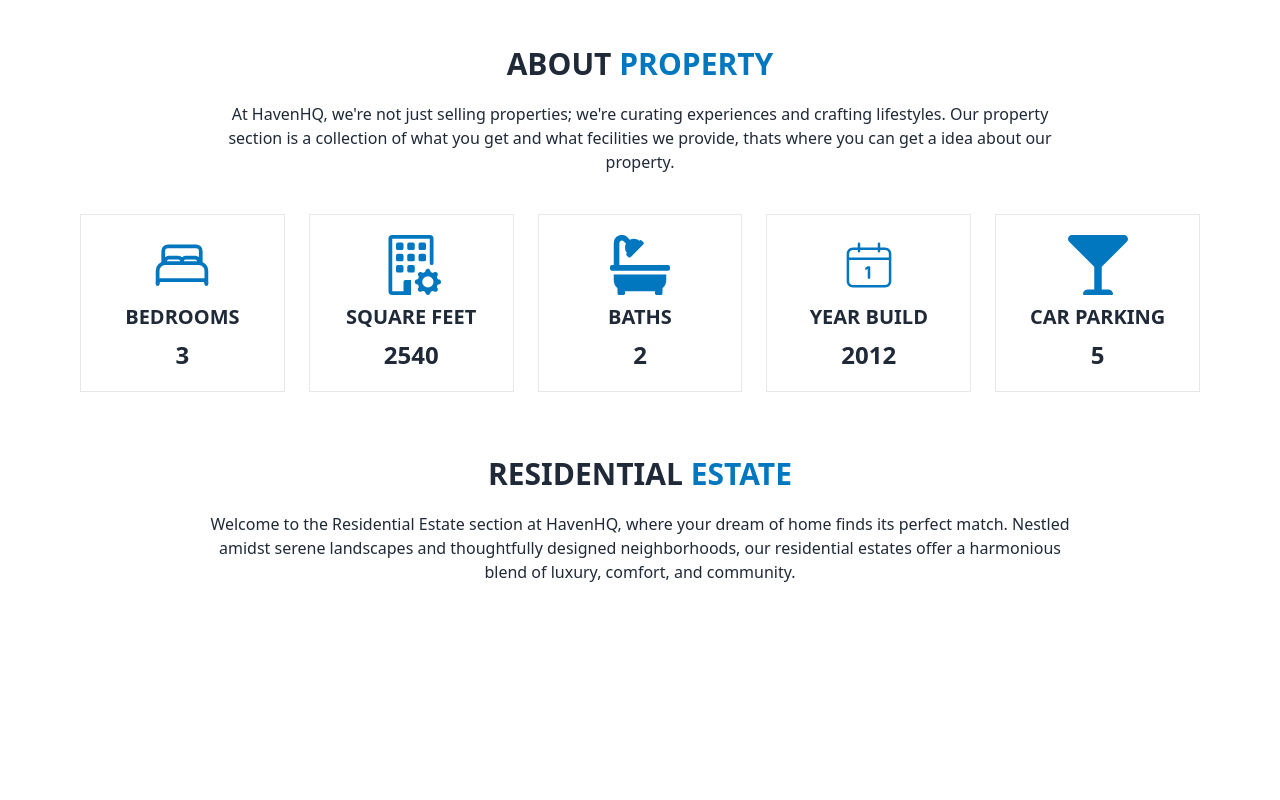
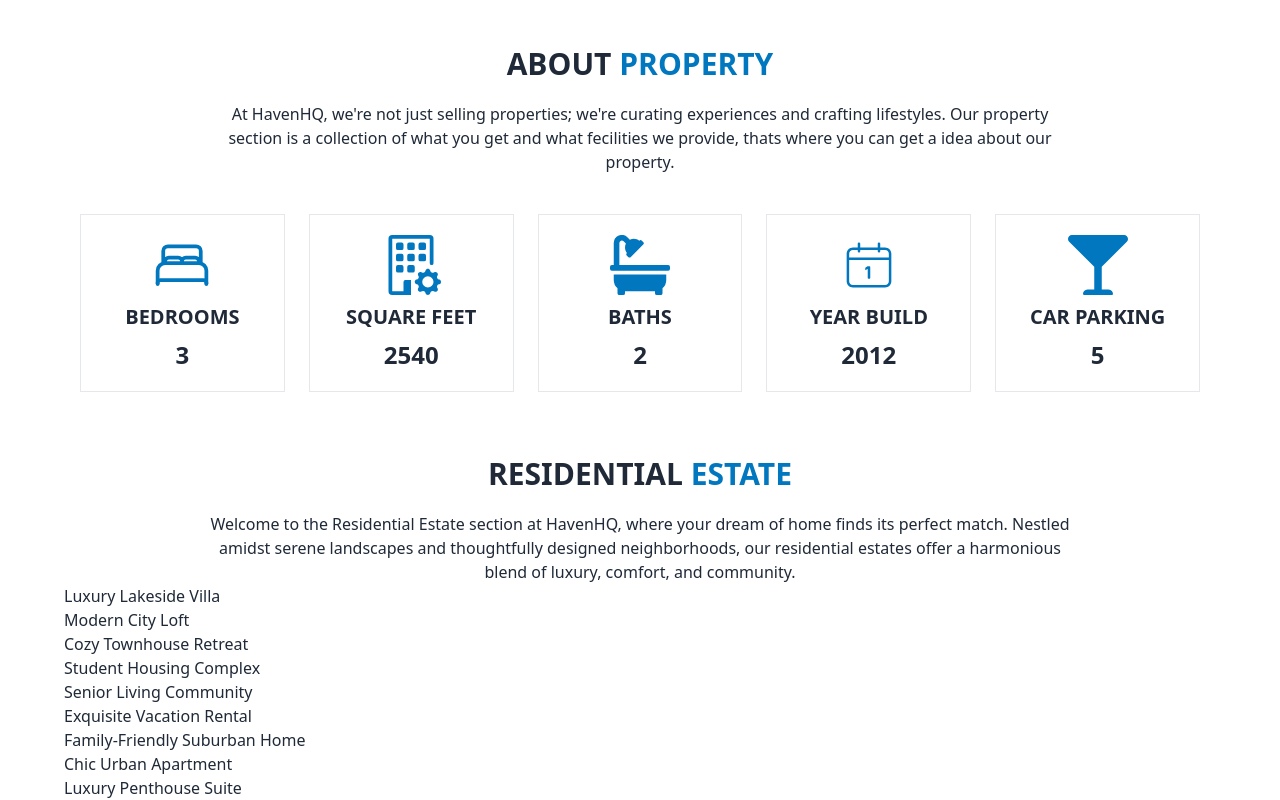
Before and after one commit to joysaha023/real-estate-react-projects, a React (Vite) app: page / in a window 1280 px wide. Shown: the part 726-1526 px from the top of the page. Before the commit the page ends 1310 px from the top, so only its background shows below. Built offline with nearby package versions, Linux system fonts and the light colour scheme.

Commit message:
create hooks and get data and show destructure data

```diff
--- a/public/data.json
+++ b/public/data.json
@@ -70,5 +70,41 @@
       "location": "Coastal Retreat",
       "facilities": ["Private Beach Access", "Infinity Pool", "Outdoor Dining Area"],
       "image": "exquisite_vacation_rental.jpg"
-    }
+    },
+    {
+        "estate_title": "Family-Friendly Suburban Home",
+        "id": 7,
+        "segment_name": "Single-family homes",
+        "description": "Spacious and inviting suburban home perfect for families, featuring a large backyard and close proximity to schools.",
+        "price": "$600,000",
+        "Status": "sale",
+        "Area": "2800 sq ft",
+        "location": "Suburban Haven",
+        "facilities": ["Playroom", "Outdoor BBQ Area", "Attached Garage"],
+        "image": "suburban_family_home.jpg"
+      },
+      {
+        "estate_title": "Chic Urban Apartment",
+        "id": 8,
+        "segment_name": "Apartments",
+        "description": "Experience urban living at its best in this chic apartment boasting modern design elements and city skyline views.",
+        "price": "$2,200/month",
+        "Status": "rent",
+        "Area": "900 sq ft",
+        "location": "City Center",
+        "facilities": ["Fitness Center", "Rooftop Lounge", "Pet-Friendly"],
+        "image": "chic_urban_apartment.jpg"
+      },
+      {
+        "estate_title": "Luxury Penthouse Suite",
+        "id": 9,
+        "segment_name": "Apartments",
+        "description": "Indulge in luxury living in this breathtaking penthouse suite offering unparalleled elegance and panoramic city vistas.",
+        "price": "$5,000/month",
+        "Status": "rent",
+        "Area": "3000 sq ft",
+        "location": "Skyline Towers",
+        "facilities": ["Private Terrace", "Concierge Service", "Valet Parking"],
+        "image": "luxury_penthouse_suite.jpg"
+      }
   ]
--- /dev/null
+++ b/src/Hooks/useEstateData.jsx
@@ -0,0 +1,19 @@
+import { data } from 'autoprefixer';
+import React, { useEffect, useState } from 'react';
+
+const useEstateData = () => {
+    const [estates, setEstates] = useState([]);
+
+    useEffect(() => {
+        const fetchData = async () => {
+            const res = await fetch("data.json");
+            const data = await res.json();
+            setEstates(data)
+        }
+        fetchData()
+    }, [])
+
+    return {estates};
+};
+
+export default useEstateData;
--- a/src/Pages/EstateSection/EstateSection.jsx
+++ b/src/Pages/EstateSection/EstateSection.jsx
@@ -1,18 +1,28 @@
 import React from "react";
+import useEstateData from "../../Hooks/useEstateData";
+import EstateCard from "../../components/EstateCard/EstateCard";
 
 const EstateSection = () => {
+  const { estates } = useEstateData();
+
+
   return (
     <div className="max-w-6xl mx-auto">
       <div className="mt-8 md:mt-16 ">
         <h1 className="text-center font-bold text-3xl uppercase">
-        Residential <span className="text-[#0077be]">Estate</span>
+          Residential <span className="text-[#0077be]">Estate</span>
         </h1>
         <p className="w-3/4 mx-auto text-sm md:text-base font-normal mt-3 md:mt-5 text-center">
-        Welcome to the Residential Estate section at HavenHQ, where your dream of home finds its perfect match. Nestled amidst serene landscapes and thoughtfully designed neighborhoods, our residential estates offer a harmonious blend of luxury, comfort, and community.
+          Welcome to the Residential Estate section at HavenHQ, where your dream
+          of home finds its perfect match. Nestled amidst serene landscapes and
+          thoughtfully designed neighborhoods, our residential estates offer a
+          harmonious blend of luxury, comfort, and community.
         </p>
       </div>
       <div>
-
+        {
+            estates.map(estate => <EstateCard key={estate.id} estate={estate}></EstateCard>)
+        }
       </div>
     </div>
   );
--- /dev/null
+++ b/src/components/EstateCard/EstateCard.jsx
@@ -0,0 +1,12 @@
+import React from 'react';
+
+const EstateCard = ({estate}) => {
+    const {estate_title} = estate;
+    return (
+        <div>
+            <h2>{estate_title}</h2>
+        </div>
+    );
+};
+
+export default EstateCard;
```
